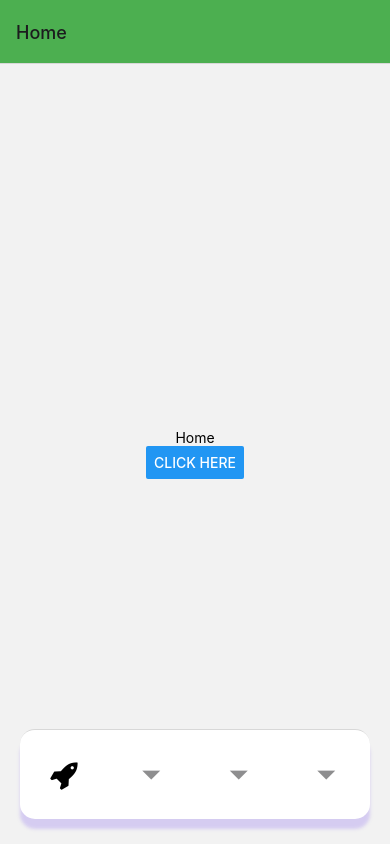
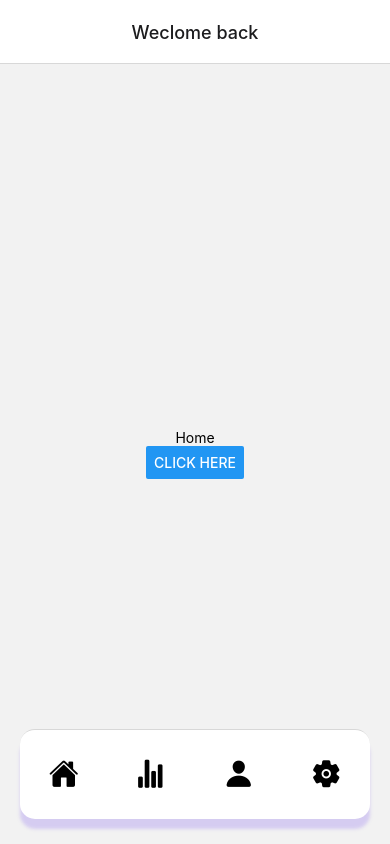
Before and after one commit to TylerTLe/Phase4MobileApp, a React Native app: screen / in a window 390 px wide. Built offline with nearby package versions, Linux system fonts and the light colour scheme.

Commit message:
changes screens and adds navigation icons

```diff
--- a/navigation/tabs.jsx
+++ b/navigation/tabs.jsx
@@ -1,12 +1,19 @@
 import {createBottomTabNavigator} from '@react-navigation/bottom-tabs';
 import React from 'react';
-import {StyleSheet, Text, View, Image, TouchableOpacity} from 'react-native';
+import {
+  StyleSheet,
+  Text,
+  View,
+  Image,
+  TouchableOpacity,
+  Settings,
+} from 'react-native';
 
 import StatsScreen from '../screens/StatsScreen';
-import MealsScreen from '../screens/MealsScreen';
+import SettingsScreen from '../screens/SettingsScreen';
 import ProfileScreen from '../screens/ProfileScreen';
 import HomeScreen from '../screens/HomeScreen';
-import Icon from 'react-native-vector-icons/FontAwesome';
+import Ionicons from 'react-native-vector-icons/Ionicons';
 
 const Tab = createBottomTabNavigator();
 
@@ -14,7 +21,7 @@ const Tabs = () => {
   return (
     <Tab.Navigator
       screenOptions={{
-        headerStyle: {backgroundColor: '#4CAF50'},
+        headerStyle: {backgroundColor: '#ffffff'},
         tabBarShowLabel: false,
         tabBarStyle: {
           position: 'absolute',
@@ -32,16 +39,50 @@ const Tabs = () => {
         name="Home"
         component={HomeScreen}
         options={{
+          title: 'Weclome back',
+          headerTitleAlign: 'center',
           tabBarIcon: ({focused}) => (
-            <View
-              style={{alignItems: 'center', justifyContent: 'center'}}>
-              <Icon name="rocket" size={30} color="black" />
-            </View>
+            <Text style={{alignItems: 'center', justifyContent: 'center'}}>
+              <Ionicons name="home" size={30} color="black" />
+            </Text>
           ),
         }}></Tab.Screen>
-      <Tab.Screen name="Stats" component={StatsScreen}></Tab.Screen>
-      <Tab.Screen name="Meals" component={MealsScreen}></Tab.Screen>
-      <Tab.Screen name="Profile" component={ProfileScreen}></Tab.Screen>
+      <Tab.Screen
+        name="Stats"
+        component={StatsScreen}
+        options={{
+          title: 'Daily stats',
+          headerTitleAlign: 'center',
+          tabBarIcon: ({focused}) => (
+            <Text style={{alignItems: 'center', justifyContent: 'center'}}>
+              <Ionicons name="stats-chart" size={30} color="black" />
+            </Text>
+          ),
+        }}></Tab.Screen>
+      <Tab.Screen
+        name="Profile"
+        component={ProfileScreen}
+        options={{
+          title: 'Profile',
+          headerTitleAlign: 'center',
+          tabBarIcon: ({focused}) => (
+            <Text style={{alignItems: 'center', justifyContent: 'center'}}>
+              <Ionicons name="person" size={30} color="black" />
+            </Text>
+          ),
+        }}></Tab.Screen>
+      <Tab.Screen
+        name="Meals"
+        component={SettingsScreen}
+        options={{
+          title: 'Settings',
+          headerTitleAlign: 'center',
+          tabBarIcon: ({focused}) => (
+            <Text style={{alignItems: 'center', justifyContent: 'center'}}>
+              <Ionicons name="settings" size={30} color="black" />
+            </Text>
+          ),
+        }}></Tab.Screen>
     </Tab.Navigator>
   );
 };
```
Also changed, not shown: screens/SettingsScreen.jsx (renamed from screens/MealsScreen.jsx).
